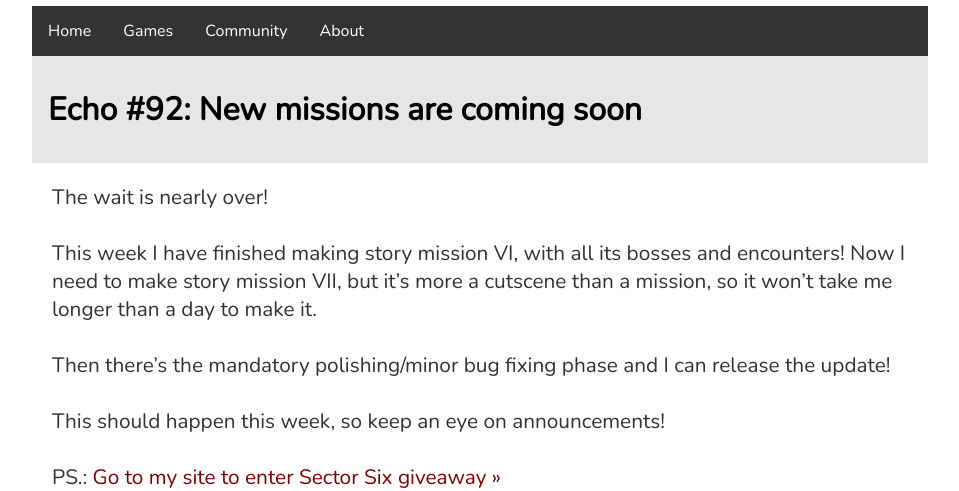
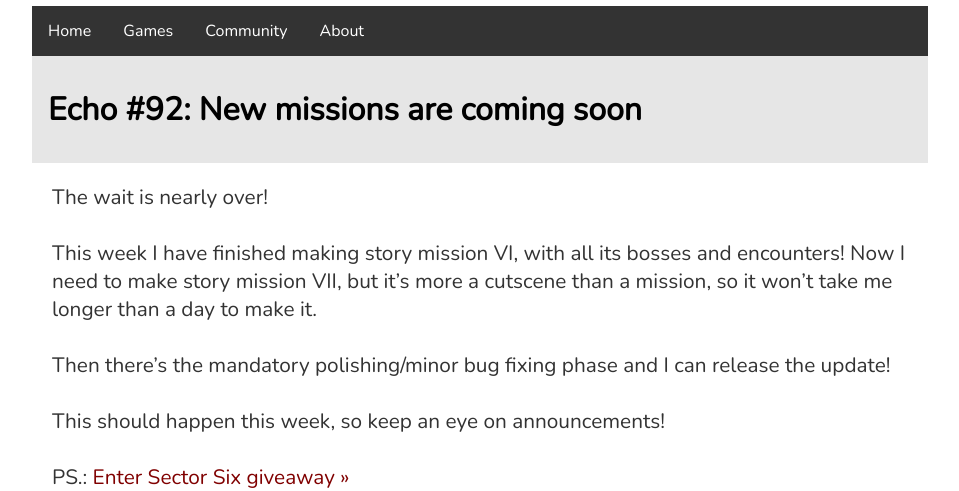
Before and after one commit to Phoebe3663/Zuurix.github.io, a Jekyll site: the page built from _posts/2017-12-10-echo-92.md, in a window 1280 px wide, cut to the strip 308-799 px from the top of the page. Shown: the whole strip, without its empty margins (160-1119 px from the left). Built offline with Jekyll 4.4.1, drawn with Linux system fonts in a browser that asks for light colours; comment, search, counter and statistics services are not loaded.

Commit message:
Update 2017-12-10-echo-92.md

```diff
--- a/_posts/2017-12-10-echo-92.md
+++ b/_posts/2017-12-10-echo-92.md
@@ -13,6 +13,6 @@ Then there's the mandatory polishing/minor bug fixing phase and I can release th
 
 This should happen this week, so keep an eye on announcements!
 
-PS.: [Go to my site to enter Sector Six giveaway >>](http://zuurix.com/community/)
+PS.: [Enter Sector Six giveaway >>](http://zuurix.com/community/)
 
 ![](https://github.com/Zuurix/Zuurix.github.io/blob/master/images/echo%2093/Keeper%202017.12.09.png?raw=true)
```
